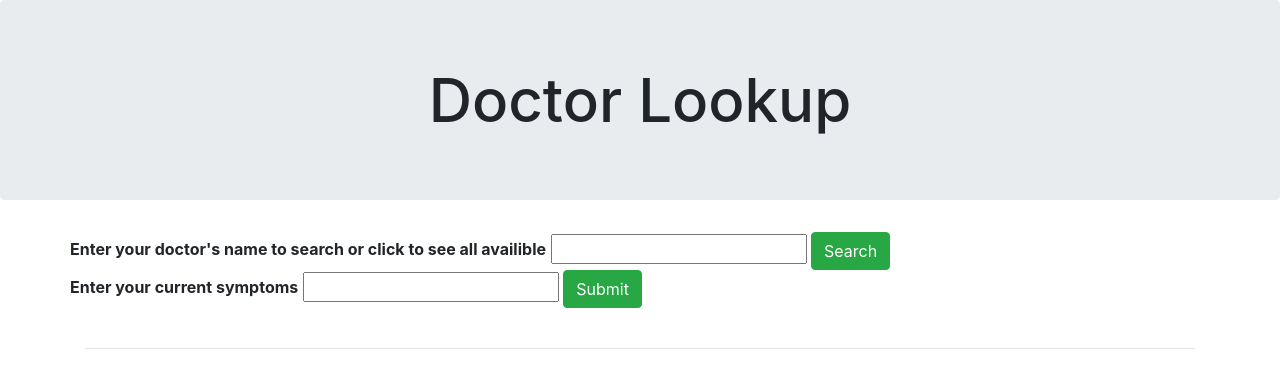
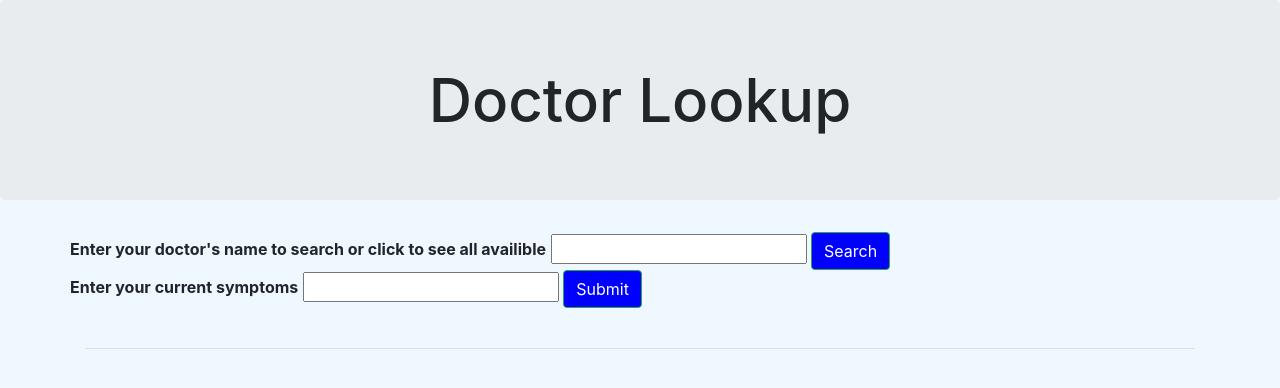
Before and after one commit to dereksmith2018/DoctorLookup, a website built with webpack: page src/index.html in a window 1280 px wide. Built offline with nearby package versions, Linux system fonts and the light colour scheme.

Commit message:
added css to background and buttons

```diff
--- a/src/index.html
+++ b/src/index.html
@@ -4,7 +4,7 @@
     <title>Doctor Lookup</title>
   </head>
   <body>
-    <center><h1><p class="jumbotron header">Doctor Lookup</p></h1></center>
+    <center><h1 class="jumbotron header">Doctor Lookup</h1></center>
     <div class="container">
      <div class="row">
       <div class="column">
--- a/src/styles.css
+++ b/src/styles.css
@@ -4,3 +4,9 @@
 h1{
     font-size: 60px;
 }
+.btn{
+    background-color: blue;
+}
+body{
+    background-color: aliceblue
+}
```
